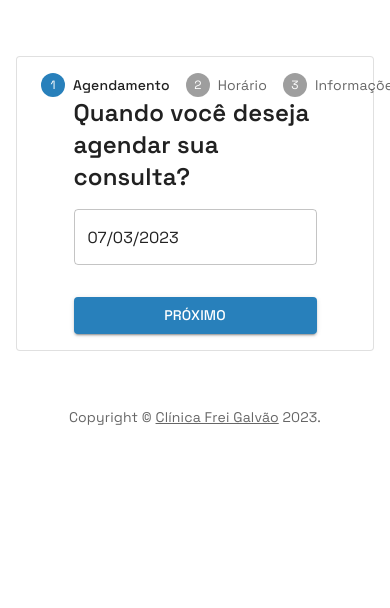
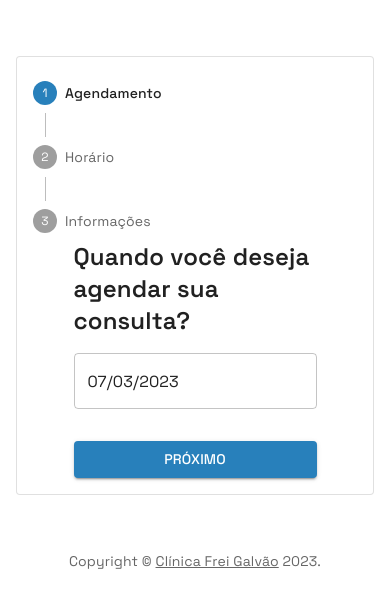
Before and after one commit to a3devcom/cnn-agendamento-Next.js, a Next.js app: page / in a window 390 px wide. Shown: the top 608 px of the page. Built offline with nearby package versions, Linux system fonts and the light colour scheme.

Commit message:
fix mobile

```diff
--- a/src/components/StepperCO.js
+++ b/src/components/StepperCO.js
@@ -11,7 +11,7 @@ const StepperCO = ({currentStep}) => {
     <div className='w-full'>
       <Stepper
         activeStep={currentStep}
-        orientation={isMobile ? 'horizontal' : 'horizontal'} sx={{ maxWidth: '800px', margin: '0 auto' }}
+        orientation={isMobile ? 'vertical' : 'horizontal'} sx={{ maxWidth: '800px', margin: '0 auto' }}
       >
         <Step>
           <StepLabel>Agendamento</StepLabel>
```
